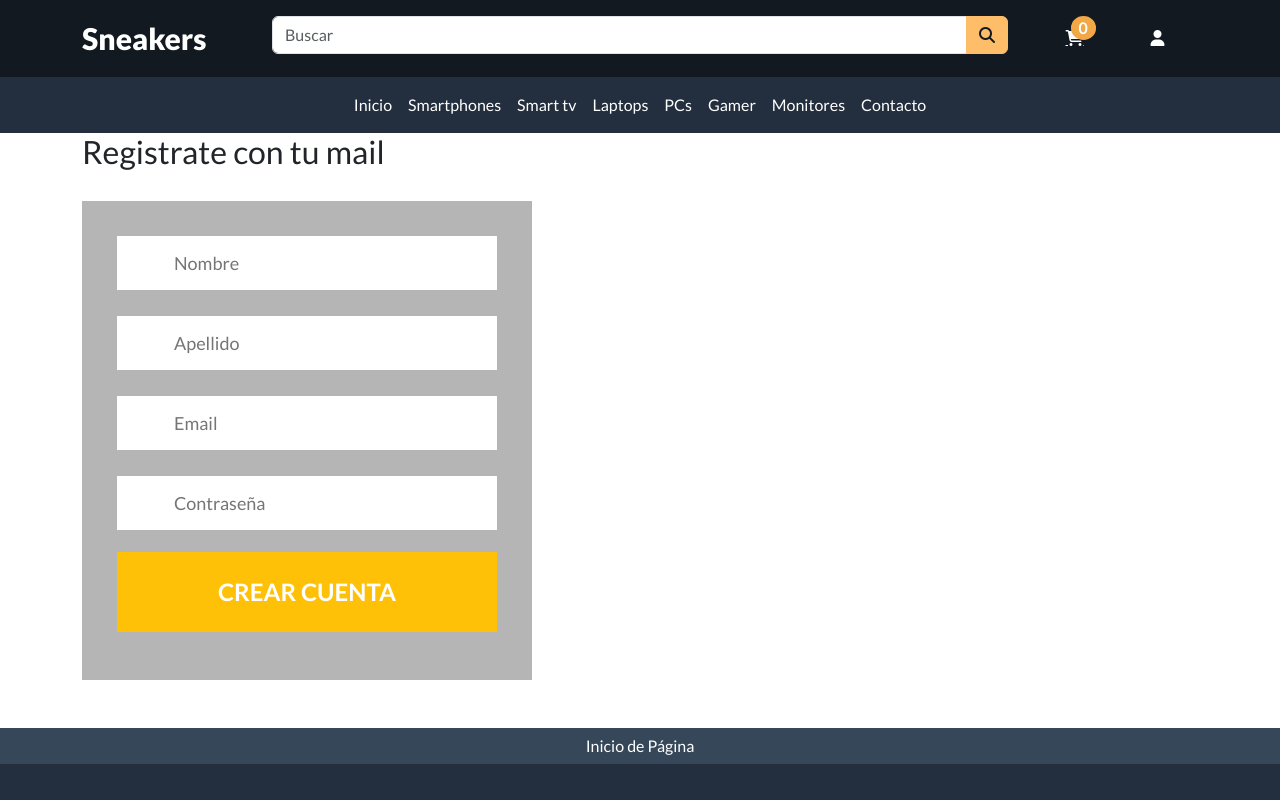
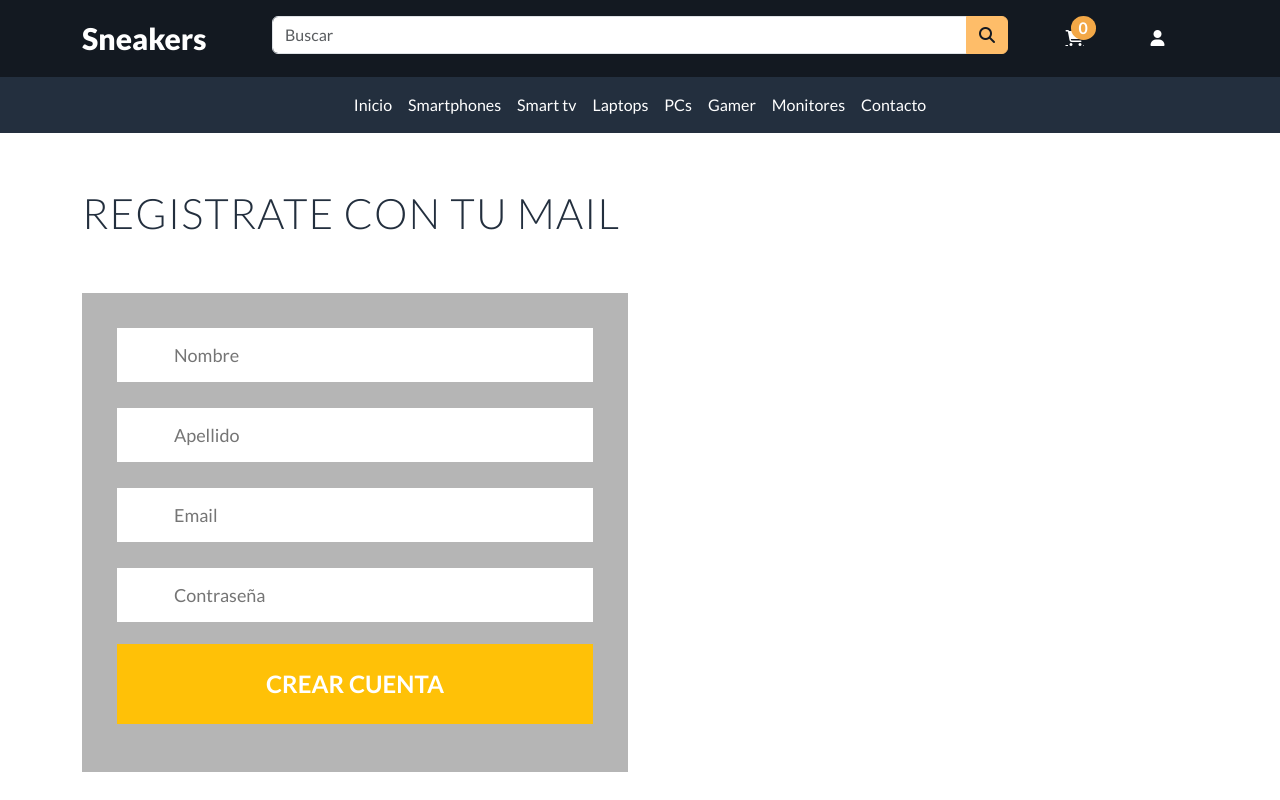
Before and after one commit to Kimiolivero666/EntregaFinal-Miguel-Olivero, a React (Vite) app: page /checkout in a window 1280 px wide. Shown: the top 800 px of the page. Built offline with nearby package versions, Linux system fonts and the light colour scheme.

Commit message:
commit final

```diff
--- a/src/App.css
+++ b/src/App.css
@@ -8,6 +8,7 @@
   --black: #131921;
   --white: #fff;
   --yellow: #febd69;
+  --yellowHower: #ffca2c;
   --orange: #f3a847;
   --blue: #232f3e;
   --LightBlue: #37475a;
--- a/src/App.jsx
+++ b/src/App.jsx
@@ -37,7 +37,6 @@ function App() {
       <Route  path="/cart" element={<Cart/>}/>
       <Route  path="/checkout" element={<CheckOut/>}/>
 
-
     </Routes>
     </Layout>
     </BrowserRouter>
--- a/src/components/cart/Cart.jsx
+++ b/src/components/cart/Cart.jsx
@@ -10,8 +10,7 @@ import { Container, Row, Col } from "react-bootstrap"
 
 const Cart = () => {
 
-  const { cart, precioTotal, vaciarCart, } = useContext(CartContext)
-
+  const { cart, precioTotal, vaciarCart,} = useContext(CartContext)
 
 
   const handlerVaciar = () => {
--- a/src/components/checkout/CheckOut.jsx
+++ b/src/components/checkout/CheckOut.jsx
@@ -1,17 +1,17 @@
 import { useContext, useState } from "react"
 import { CartContext } from "../context/CartContext"
 import { useForm } from "react-hook-form"
-import { Container } from "react-bootstrap"
+import { Container, Row, Col } from "react-bootstrap"
 import { addDoc, collection } from "firebase/firestore"
 import { db } from "../../firebase/data"
-
+import '../../stylesheets/checkOut.css'
 
 const CheckOut = () => {
 
   const [pedidoId, setPedidoId] = useState('')
 
 
-  const { cart, precioTotal, vaciarCart,} = useContext(CartContext)
+  const { cart, precioTotal, vaciarCart, } = useContext(CartContext)
 
   const { register, handleSubmit } = useForm()
   const comprar = (data) => {
@@ -22,29 +22,35 @@ const CheckOut = () => {
     }
     console.log(pedido)
 
-    const pedidosRef = collection (db, 'pedidos');
+    const pedidosRef = collection(db, 'pedidos');
 
     addDoc(pedidosRef, pedido)
-    .then((doc)=>{
+      .then((doc) => {
         setPedidoId(doc.id);
         vaciarCart([]);
       })
   }
 
-  if(pedidoId){
-    return(
-      <div className="container">
-        <h1 className="main-title">Muchas gracias por tu compra</h1>
-        <p>Tu número de pedido es: {pedidoId}</p>
+  if (pedidoId) {
+    return (
+      <Container>
+      <div className="container-checkout text-center ">
+        <h1 className="main-title mt-5 mb-5">Muchas gracias por tu compra</h1>
+        <p>Tu número de pedido es:  <span className="id-pedido">{pedidoId}</span></p>
       </div>
+      </Container>
     )
   }
 
   return (
-    <div>
+    <>
 
       <Container>
+        <Row>
+          <Col md={6}>
+            <div className="title-checkout">
               <h2>Registrate con tu mail</h2>
+            </div>
             <div className="form-div mb-5">
               <form className="form" onSubmit={handleSubmit(comprar)} >
                 <p className="name">
@@ -66,8 +72,10 @@ const CheckOut = () => {
                 </div>
               </form>
             </div>
+          </Col>
+        </Row>
       </Container>
-    </div>
+    </>
 
   )
 }
--- a/src/components/context/CartContext.jsx
+++ b/src/components/context/CartContext.jsx
@@ -31,8 +31,9 @@ export const CartProvider = ({ children }) => {
 
 
 
+
     return (
-        <CartContext.Provider value={{ cart, agregarAlCarrito, cantidadEnCarrito, precioTotal, vaciarCart, }}>
+        <CartContext.Provider value={{ cart, agregarAlCarrito, cantidadEnCarrito, precioTotal, vaciarCart }}>
             {children}
         </CartContext.Provider>
     )
--- a/src/pages/Contacto.jsx
+++ b/src/pages/Contacto.jsx
@@ -1,4 +1,4 @@
-import { Container } from "react-bootstrap"
+import { Container, Row, Col } from "react-bootstrap"
 import '../stylesheets/Contacto.css'
 import { useForm } from "react-hook-form"
 
@@ -15,21 +15,24 @@ const Contacto = () => {
     return (
         <>
             <Container>
+                <Row>
+                    <Col md={6}>
+                        <div className="title-contacto">
                             <h1>Contacto</h1>
-
+                        </div>
                         <div className="form-div mb-5">
                             <form className="form" onSubmit={handleSubmit(enviar)} >
 
                                 <p className="name">
-                            <input  type="text" className="validate feedback-input" placeholder="Nombre y Apellido"  {...register('name')} />
+                                    <input type="text" className="validate feedback-input" placeholder="Nombre y Apellido"  {...register('name')} />
                                 </p>
 
                                 <p className="email">
-                            <input  type="text" className="validate feedback-input"  placeholder="Email" {...register('email')} />
+                                    <input type="text" className="validate feedback-input" placeholder="Email" {...register('email')} />
                                 </p>
 
                                 <p className="text">
-                            <textarea  className="validate feedback-input"  placeholder="Comentario" {...register('comment')}></textarea>
+                                    <textarea className="validate feedback-input" placeholder="Comentario" {...register('comment')}></textarea>
                                 </p>
 
 
@@ -39,7 +42,8 @@ const Contacto = () => {
                                 </div>
                             </form>
                         </div>
-
+                    </Col>
+                </Row>
             </Container>
         </>
     )
--- a/src/pages/Inicio.jsx
+++ b/src/pages/Inicio.jsx
@@ -117,10 +117,11 @@ const Inicio = () => {
 
 
           </div>
+
           <Row>
             <Col md={12}>
               <div className='img-i'>
-                <h2>jjj</h2>
+
                 <img  src={mac} alt="" />
               </div>
 
--- a/src/stylesheets/cart.css
+++ b/src/stylesheets/cart.css
@@ -49,6 +49,9 @@
     margin-top: 60px;
     cursor: pointer;
 }
+.option-cart:hover{
+    background-color: var(--yellowHower);
+}
 
 .total-pagar{
     font-size: 20px;
--- /dev/null
+++ b/src/stylesheets/checkOut.css
@@ -0,0 +1,32 @@
+.container-checkout{
+    margin-top: 100px;
+    margin-bottom: 200px;
+}
+
+.title-checkout h2{
+    font-size: 42px;
+    color: var(--blue);
+    letter-spacing: 1px;
+    text-transform: uppercase;
+    font-weight: 300;
+    margin-top: 10%;
+    margin-bottom: 10%;
+}
+
+
+.main-title{
+    font-size: 50px;
+    color: var(--blue);
+    letter-spacing: 1px;
+    text-transform: uppercase;
+    font-weight: 300;
+}
+.container-checkout p{
+    font-size: 32px;
+    color: var(--blue);
+    letter-spacing: 1px;
+    font-weight: 300;
+}
+.id-pedido{
+    font-weight: bold;
+}
--- a/src/stylesheets/contacto.css
+++ b/src/stylesheets/contacto.css
@@ -1,13 +1,25 @@
+
+
+.title-contacto h1{
+    font-size: 50px;
+    color: var(--blue);
+    letter-spacing: 1px;
+    text-transform: uppercase;
+    font-weight: 300;
+    margin-top: 10%;
+    margin-bottom: 10%;
+}
+
+
 .form-div {
     background-color: rgba(72, 72, 72, 0.4);
     padding-left: 35px;
     padding-right: 35px;
     padding-top: 35px;
     padding-bottom: 50px;
-    width: 450px;
+    width: 100%;
     left: 50%;
     margin-top: 30px;
-
 }
 
 .feedback-input {
--- a/src/stylesheets/productos.css
+++ b/src/stylesheets/productos.css
@@ -76,7 +76,11 @@
     padding-left: 20px;
     padding-right: 20px;
     border-radius: 5%;
+}
 
+.btn-card:hover{
+    background-color: var(--yellowHower);
+    transition: 0.5s;
 }
 
 .fuente {
```
Also changed, not shown: src/components/productos/ItemListContainer.jsx (+15 -4 lines). Lines whose indentation alone changed are shown as unchanged.
